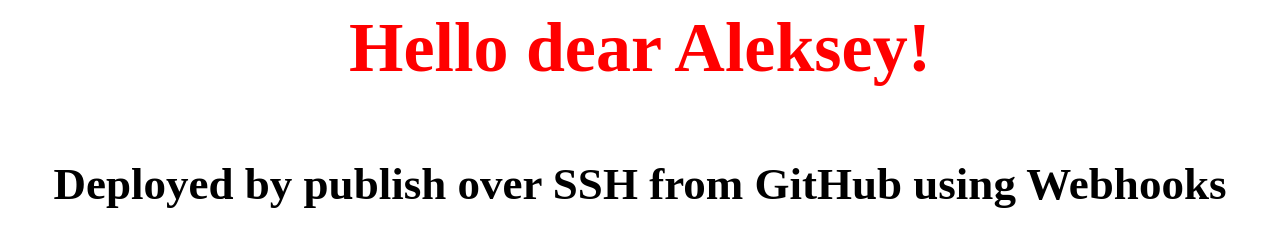
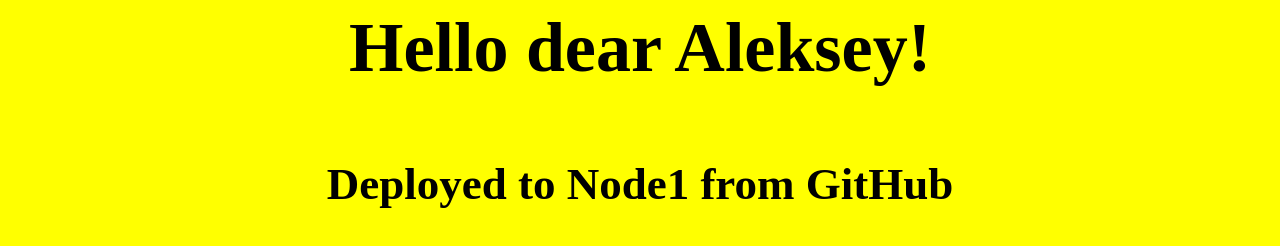
Before and after one commit to AleksEsin/jenkins, a plain HTML site: page index.html in a window 1280 px wide. Drawn offline with Linux system fonts and the light colour scheme.

Commit message:
change file index.html

```diff
--- a/index.html
+++ b/index.html
@@ -2,8 +2,8 @@
 <head>
 	<title>TEST</title>
 </head>
-<body bgcolor=white>
-	<h1 style = "color: red; text-align: center; font-size: 70px;">Hello dear Aleksey!</p>
-    <p style = "color: black; text-align: center; font-size: 45px;">Deployed by publish over SSH from GitHub using Webhooks</p>
+<body bgcolor=yellow>
+	<h1 style = "color: black; text-align: center; font-size: 70px;">Hello dear Aleksey!</p>
+    <p style = "color: black; text-align: center; font-size: 45px;">Deployed to Node1 from GitHub</p>
 </body>
 </html>
```
